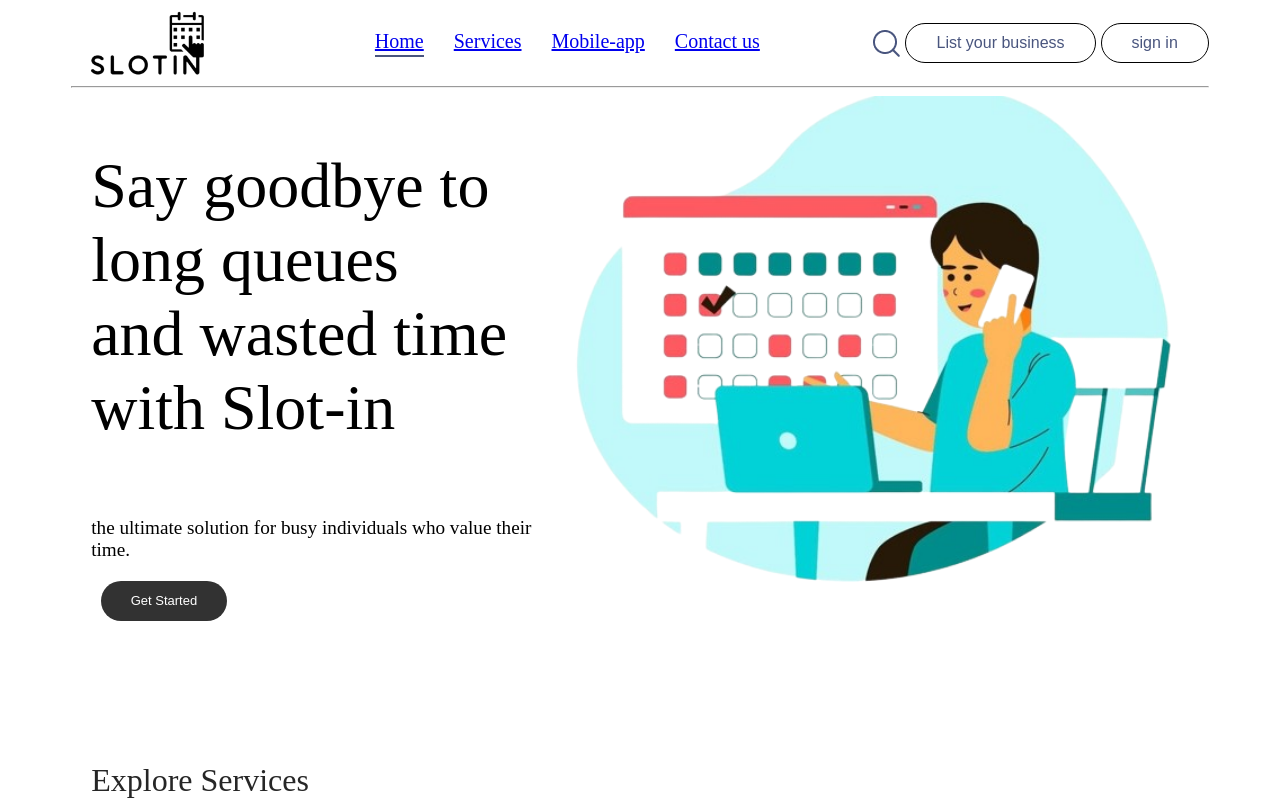
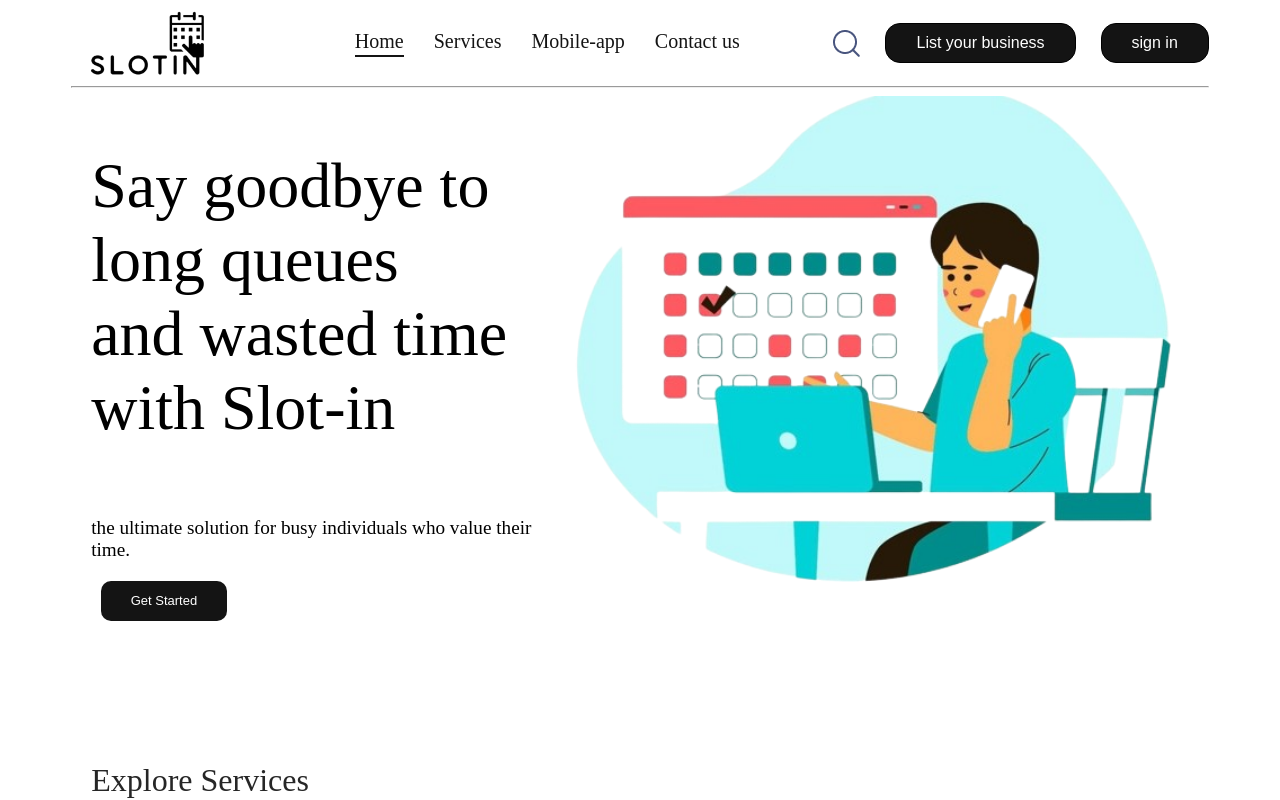
Before and after one commit to Aryanmittal23/SlotIn, a React (Vite) app in the folder frontend/: page / in a window 1280 px wide. Shown: the top 800 px of the page. Built offline with nearby package versions, Linux system fonts and the light colour scheme.

Commit message:
frontend

```diff
--- a/frontend/src/components/Header/Header.css
+++ b/frontend/src/components/Header/Header.css
@@ -20,7 +20,7 @@
     animation: fadeIn 3s;
 }
 .header-contents button:hover{
-    background-color:black;
+    background-color:grey;
 
 }
 .header-contents h2{
@@ -39,9 +39,9 @@
     color:white;
     font-weight: 500;
     padding: 1vw 2.3vw;
-    background-color:#323232;
+    background-color:#141414;
     font-size: max(1vw,13px);
-    border-radius: 50px;
+    border-radius: 10px;
     cursor: pointer;
     margin-left:30px;
 }
--- a/frontend/src/components/Header/Header.tsx
+++ b/frontend/src/components/Header/Header.tsx
@@ -1,5 +1,6 @@
 import React from 'react'
 import assets from '../../assets/assets'
+
 import './Header.css'
 
 function Header() {
@@ -12,7 +13,9 @@
       <br />
       and wasted time with Slot-in</h2>
         <p>the ultimate solution for busy individuals who value their time.</p>
-        <button>Get Started</button>
+
+       <button >Get Started</button>
+
       </div>
       <img src={assets.header_img2} alt="" className='header_img2' />
     </div>
--- a/frontend/src/components/Location/Location.css
+++ b/frontend/src/components/Location/Location.css
@@ -5,6 +5,8 @@
     margin: 10px;
     border-radius: 5px;
     cursor: pointer;
+    background-color: #141414;
+    color: white;
 }
 .location-card button:hover{
     background-color:grey;
--- a/frontend/src/components/Navbar/Navbar.css
+++ b/frontend/src/components/Navbar/Navbar.css
@@ -4,16 +4,22 @@
     display: flex ;
     justify-content: space-between;
     align-items: center;
+
 }
 .navbar .logo{
     width: 150px;
 }
+
 .navbar-menu{
+    text-decoration: none;
     display: flex;
     list-style:none;
     gap: 30px;
-    color:black;
     font-size:20px;
+}
+a{
+    text-decoration: none;
+    color: #141414;
 }
 .navbar-right{
     display: flex;
@@ -23,41 +29,34 @@
 .navbar button{
     background: transparent;
     font-size:16px;
-    color: #49557e;
+    color:white;
+    background-color: #141414;
     border: 1px solid black;
     padding: 10px 30px;
-    border-radius: 50px;
+    border-radius: 15px;
     cursor: pointer;
     transition: 0.3s;
 }
 .navbar button:hover{
-    background-color:lightslategray;
+    background-color:grey;
 }
 .navbar .active{
     padding-bottom: 2px;
-    border-bottom: 2px solid #49557e;
+    border-bottom: 2px solid #141414;
 }
 .navbar li{
     cursor: pointer;
 }
 .navbar-search-icon{
     position: relative;
+   margin: 20px;
+
 
 }
 
-.navbar-search-icon .dot{
-    position: absolute;
-    min-width:10px;
-    min-height: 10px;
-    background-color: tomato;
-    border-radius: 5px;
-    top: -8px;
-    right:-8px;
-}
+
 @media (max-width:1050px){
-    .navbar .logo{
-        width: 14px;
-    }
+
     .navbar-menu{
         gap: 20px;
         font-size: 17px;
--- a/frontend/src/components/Navbar/Navbar.tsx
+++ b/frontend/src/components/Navbar/Navbar.tsx
@@ -12,7 +12,7 @@
     <div>
       <div className="navbar">
       <Link to='/'><img src={assets.logo} alt="" className='logo'/></Link>
-      <ul className="navbar-menu">
+      <ul className="navbar-menu ">
         <Link to='/' onClick={()=>setMenu("home")} className={menu==="home"?"active":""}>Home</Link>
         <a href='#explore-menu' onClick={()=>setMenu("menu")} className={menu==="menu"?"active":""}>Services</a>
         <a href='#app-download'onClick={()=>setMenu("mobile-app")} className={menu==="mobile-app"?"active":""}>Mobile-app</a>
```
